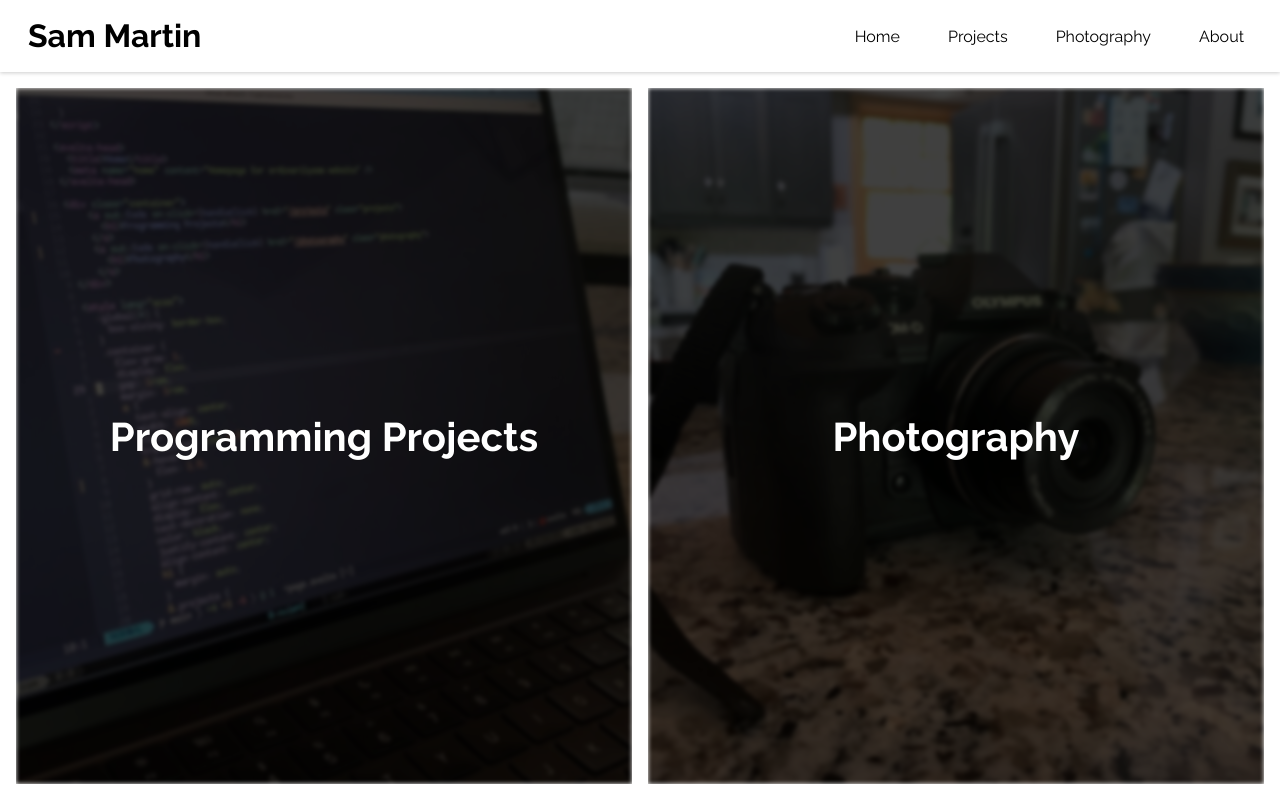
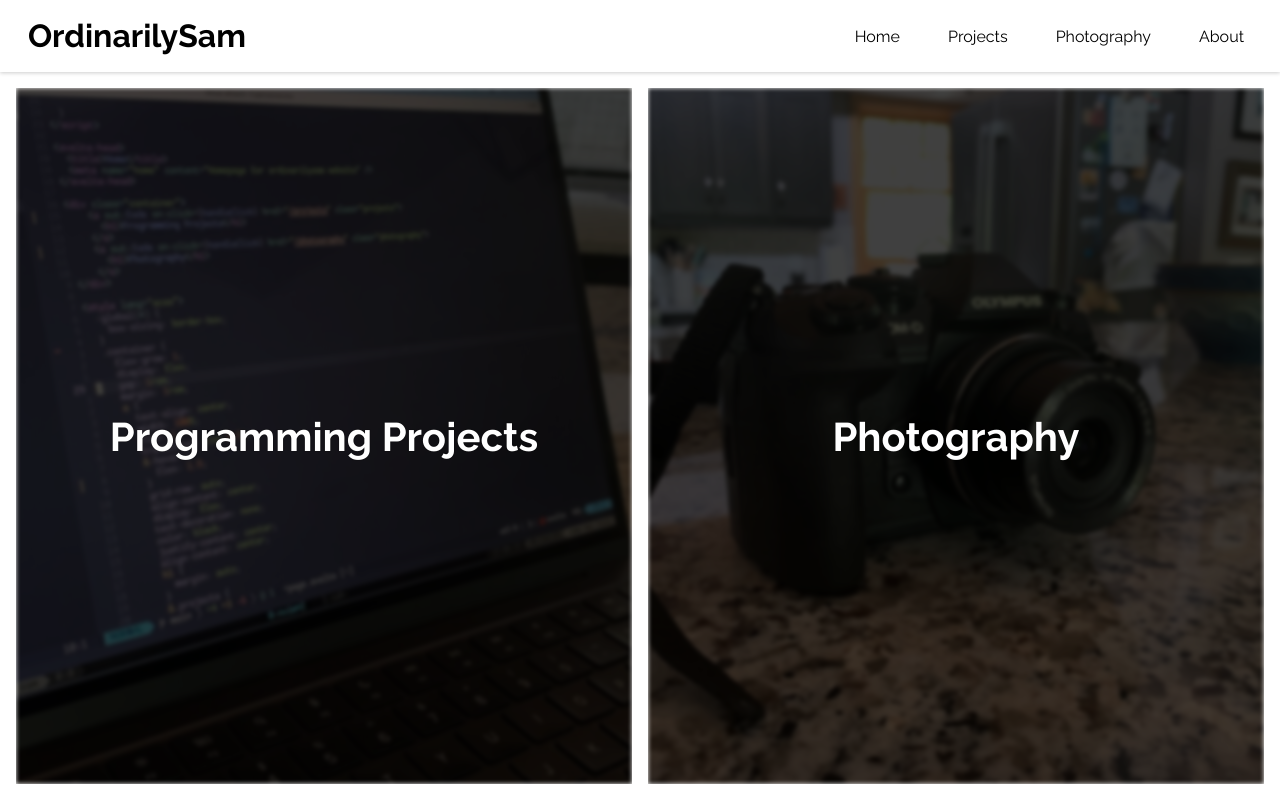
Before and after one commit to OrdinarilySam/personal-site, a SvelteKit app: page / in a window 1280 px wide. Built offline with nearby package versions, Linux system fonts and the light colour scheme.

Commit message:
changed name on header

```diff
--- a/src/routes/+layout.svelte
+++ b/src/routes/+layout.svelte
@@ -12,6 +12,9 @@
 
 <style>
 	@import url('https://fonts.googleapis.com/css2?family=Raleway:wght@200;400;500;600;700&display=swap');
+  * {
+    font-family: 'Raleway', sans-serif;
+  }
 	.app {
 		display: flex;
 		flex-direction: column;
--- a/src/routes/Header.svelte
+++ b/src/routes/Header.svelte
@@ -2,7 +2,7 @@
 </script>
 
 <header>
-	<h1>Sam Martin</h1>
+	<h1>OrdinarilySam</h1>
 	<nav>
 		<ul>
 			<li><a class="nav-home" href="/">Home</a></li>
```
